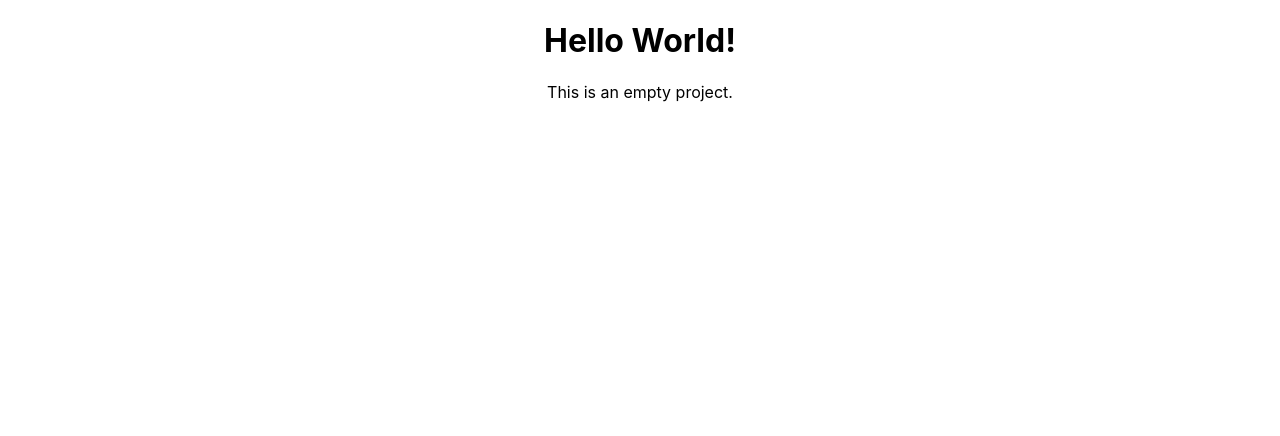
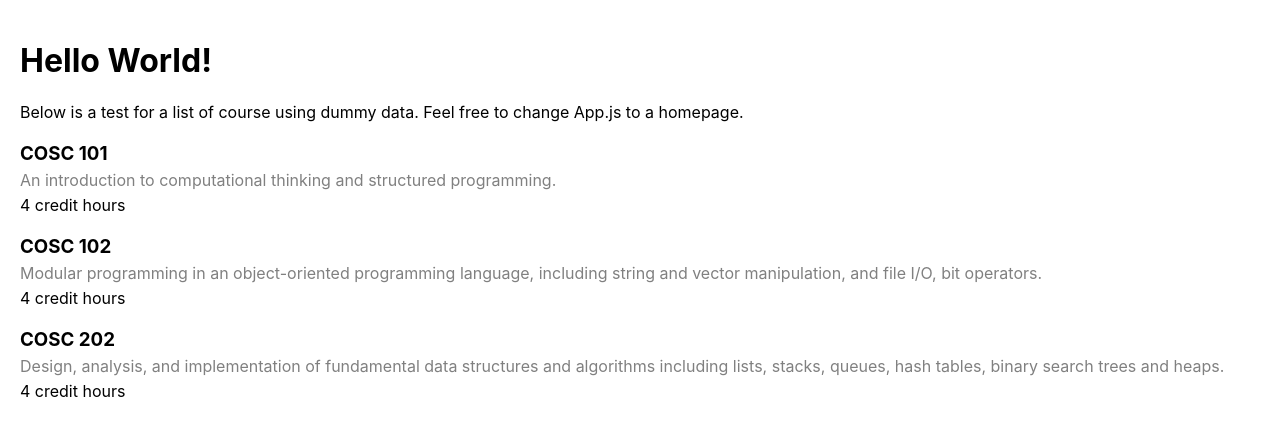
Before and after one commit to ryandperry/Alternate-Career-Planner, a React (Create React App) app in the folder alternate-career-planner/: page / in a window 1280 px wide. Shown: the top 436 px of the page. Built offline with nearby package versions, Linux system fonts and the light colour scheme; the HTML template or start-up script is replaced by a standard one.

Commit message:
Created course list view with css to display course titles, descriptions, and credit hours. Created some dummy data to test this view. Changed some placeholder React App names to "Alternate Career Planner".

```diff
--- a/alternate-career-planner/public/index.html
+++ b/alternate-career-planner/public/index.html
@@ -24,7 +24,7 @@
       work correctly both with client-side routing and a non-root public URL.
       Learn how to configure a non-root public URL by running `npm run build`.
     -->
-    <title>React App</title>
+    <title>Alternate Career Planner</title>
   </head>
   <body>
     <noscript>You need to enable JavaScript to run this app.</noscript>
--- a/alternate-career-planner/src/App.css
+++ b/alternate-career-planner/src/App.css
@@ -1,16 +1,6 @@
 .App {
-  text-align: center;
-}
-
-.App-logo {
-  height: 40vmin;
-  pointer-events: none;
-}
-
-@media (prefers-reduced-motion: no-preference) {
-  .App-logo {
-    animation: App-logo-spin infinite 20s linear;
-  }
+  text-align: left;
+  padding: 20px;
 }
 
 .App-header {
@@ -25,14 +15,5 @@
 }
 
 .App-link {
-  color: #61dafb;
+  color: #ffa443;
 }
-
-@keyframes App-logo-spin {
-  from {
-    transform: rotate(0deg);
-  }
-  to {
-    transform: rotate(360deg);
-  }
-}
--- a/alternate-career-planner/src/App.js
+++ b/alternate-career-planner/src/App.js
@@ -1,11 +1,33 @@
 import React from 'react';
 import './App.css';
+import CourseListView from './CourseList';
 
 function App() {
+
+  // Dummy data for the course list. This will be removed later.
+  const dummyDataCourses = [
+    {
+      name: 'COSC 101',
+      description: 'An introduction to computational thinking and structured programming.',
+      courseHours: 4
+    },
+    {
+      name: 'COSC 102',
+      description: 'Modular programming in an object-oriented programming language, including string and vector manipulation, and file I/O, bit operators.',
+      courseHours: 4
+    },
+    {
+      name: 'COSC 202',
+      description: 'Design, analysis, and implementation of fundamental data structures and algorithms including lists, stacks, queues, hash tables, binary search trees and heaps.',
+      courseHours: 4
+    }
+  ];
+
   return (
     <div className="App">
       <h1>Hello World!</h1>
-      <p>This is an empty project.</p>
+      <p>Below is a test for a list of course using dummy data. Feel free to change App.js to a homepage.</p>
+      <CourseListView courses={dummyDataCourses} />
     </div>
   );
 }
--- /dev/null
+++ b/alternate-career-planner/src/CourseList.css
@@ -0,0 +1,31 @@
+/* CourseList.css
+ * Description: Contains css styling for
+    the list of courses.
+ */
+
+ /* Removes bullet points */
+ ul {
+    list-style-type: none;
+    padding-left: 0;
+ }
+
+ /* Creates vertical padding between items */
+ .course-item {
+    margin: 20px 0;
+    text-align: left;
+ }
+
+ /* Removes heading padding */
+ .course-item h3 {
+    margin: 0 0 0 0;
+  }
+
+  /* Makes the description gray */
+  .course-description {
+    color: gray;
+  }
+
+  /* Padding between components of list items */
+  .course-item p {
+    margin: 5px 0;
+  }
--- /dev/null
+++ b/alternate-career-planner/src/CourseList.js
@@ -0,0 +1,26 @@
+/* CourseList.js
+ * Description: Lists courses, their descriptions,
+    and their hours.
+ */
+
+import React from 'react';
+import './CourseList.css';
+
+// Lists courses, their description, and their number of credit hours
+const CourseListView = ({ courses }) => {
+    return (
+        <div>
+            <ul>
+                {courses.map((course, index) => (
+                    <li key={index} className="course-item">
+                        <h3>{course.name}</h3>
+                        <p className="course-description">{course.description}</p>
+                        <p>{course.courseHours} credit hours</p>
+                    </li>
+                ))}
+            </ul>
+        </div>
+    )
+}
+
+export default CourseListView;
```
Also changed, not shown: alternate-career-planner/public/manifest.json.
